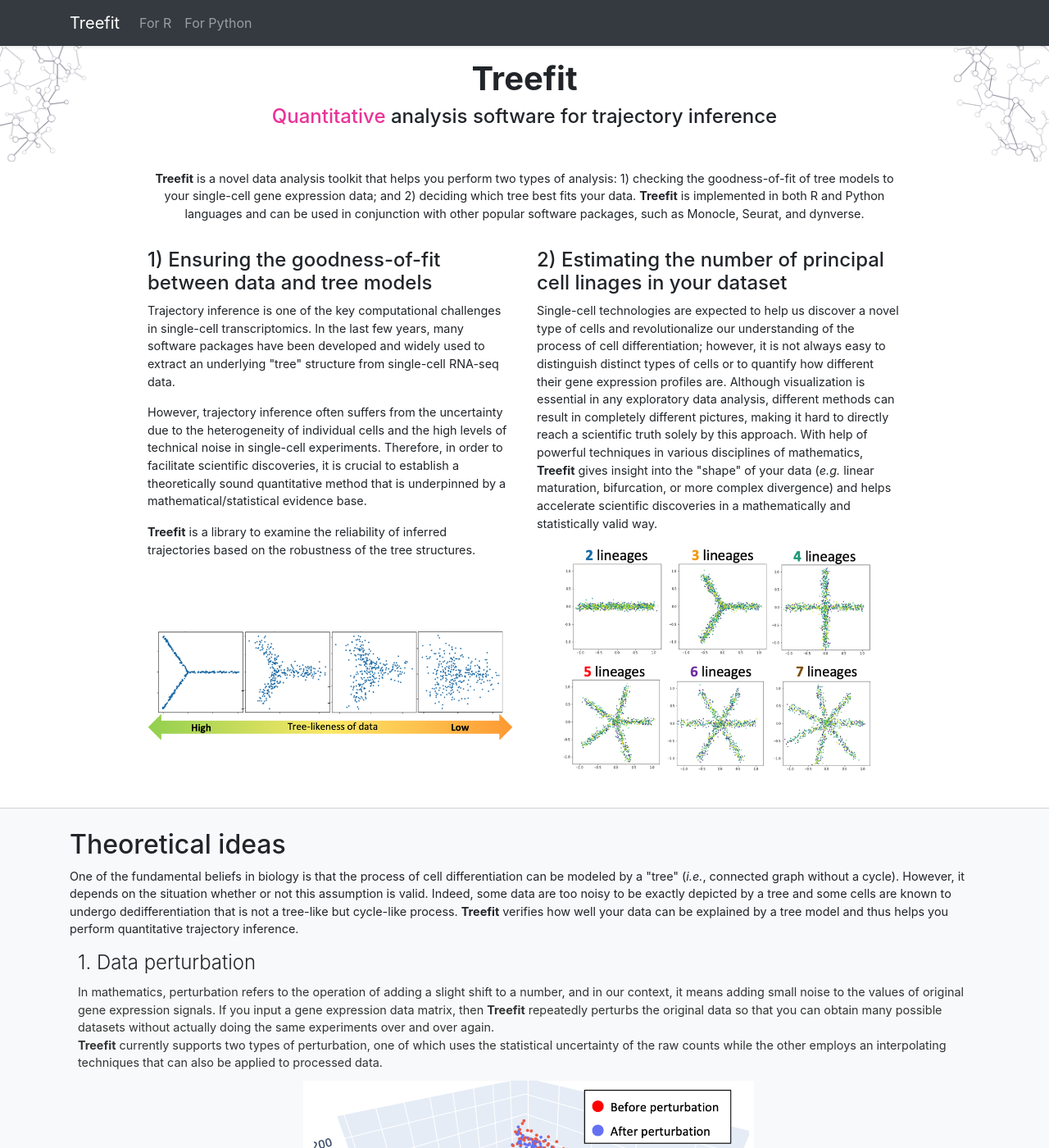
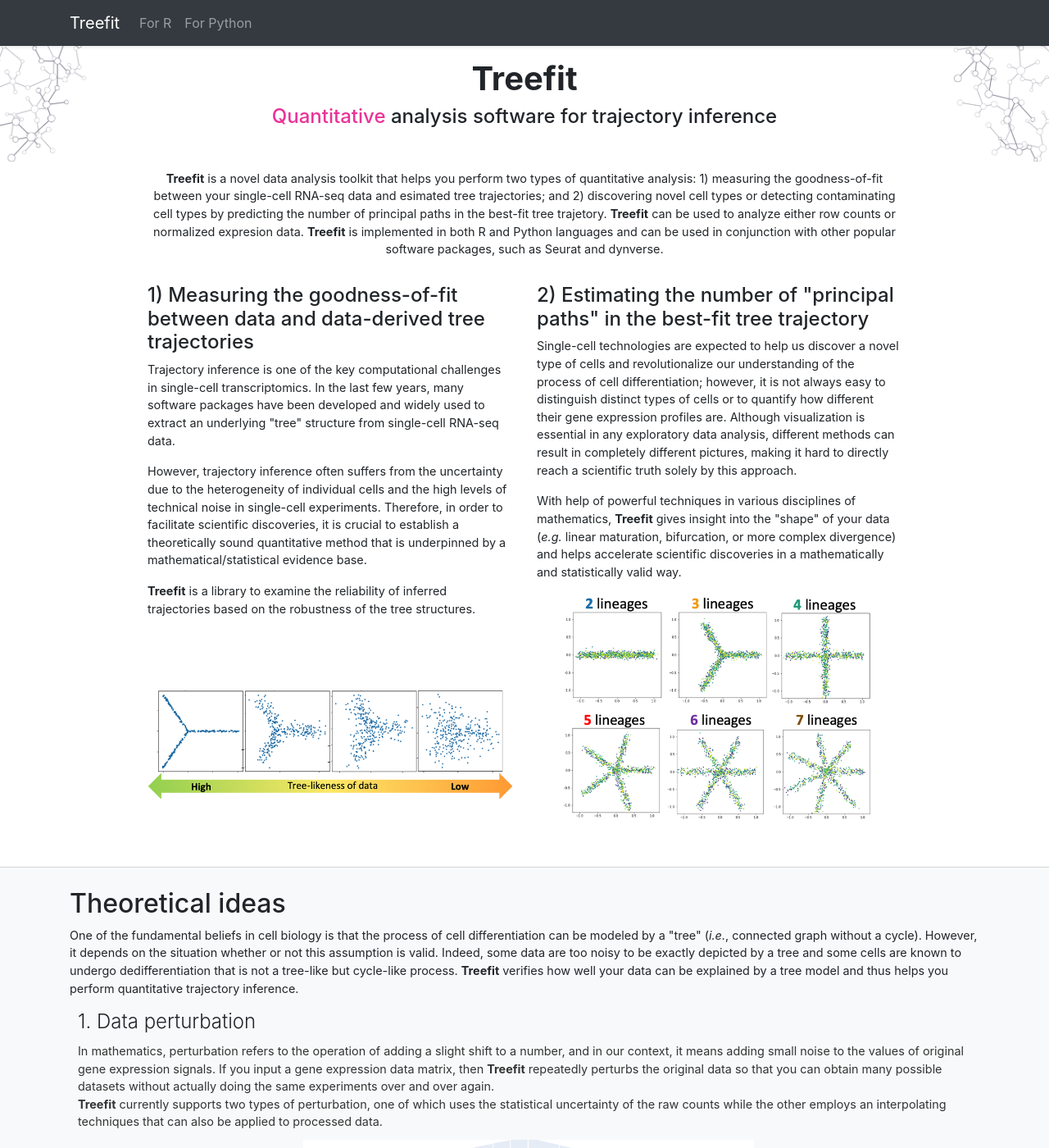
Before and after one commit to hayamizu-lab/hayamizu-lab.github.io, a Jekyll site: the page built from treefit/index.html, in a window 1280 px wide and 1400 px high. Shown: the whole window at 82% size. Built offline with Jekyll 4.4.1, drawn with Linux system fonts in a browser that asks for light colours.

Commit message:
section-abstract edited

```diff
--- a/treefit/index.html
+++ b/treefit/index.html
@@ -22,7 +22,7 @@
     <div class="row">
       <div class="col-md-10 offset-md-1 text-center">
         <p>
-          <b>Treefit</b> is a novel data analysis toolkit that helps you perform two types of analysis: 1) checking the goodness-of-fit of tree models to your single-cell gene expression data; and 2) deciding which tree best fits your data. <b>Treefit</b> is implemented in both R and Python languages and can be used in conjunction with other  popular software packages, such as Monocle, Seurat, and dynverse.
+          <b>Treefit</b> is a novel data analysis toolkit that helps you perform two types of quantitative analysis: 1) measuring the goodness-of-fit between your single-cell RNA-seq data and esimated tree trajectories; and 2) discovering novel cell types or detecting contaminating cell types by predicting the number of principal paths in the best-fit tree trajetory. <b>Treefit</b> can be used to analyze either row counts or normalized expresion data. <b>Treefit</b> is implemented in both R and Python languages and can be used in conjunction with other  popular software packages, such as Seurat and dynverse.
         </p>
       </div>
     </div>
@@ -31,7 +31,7 @@
   <div class="container">
     <div class="row">
       <div class="col-md-5 offset-md-1">
-        <h3>1) Ensuring the goodness-of-fit between data and tree models</h3>
+        <h3>1) Measuring the goodness-of-fit between data and data-derived tree trajectories</h3>
         <p>
           Trajectory inference is one of the key computational challenges in single-cell transcriptomics. In the last few years, many software packages have been developed and widely used to extract an underlying "tree" structure from single-cell RNA-seq data.
         </p>
@@ -46,9 +46,12 @@
         </div>
       </div>
       <div class="col-md-5">
-        <h3>2) Estimating the number of principal cell linages in your dataset</h3>
+        <h3>2) Estimating the number of "principal paths" in the best-fit tree trajectory</h3>
         <p>
-          Single-cell technologies are expected to help us discover a novel type of cells and revolutionalize our understanding of the process of cell differentiation; however, it is not always easy to distinguish distinct types of cells or to quantify how different their gene expression profiles are. Although visualization is essential in any exploratory data analysis, different methods can result in completely different pictures, making it hard to directly reach a scientific truth solely by this approach. With help of powerful techniques in various disciplines of mathematics, <b>Treefit</b> gives insight into the "shape" of your data (<i>e.g.</i> linear maturation, bifurcation, or more complex divergence) and helps accelerate scientific discoveries in a mathematically and statistically valid way.
+          Single-cell technologies are expected to help us discover a novel type of cells and revolutionalize our understanding of the process of cell differentiation; however, it is not always easy to distinguish distinct types of cells or to quantify how different their gene expression profiles are. Although visualization is essential in any exploratory data analysis, different methods can result in completely different pictures, making it hard to directly reach a scientific truth solely by this approach.
+        </p>
+        <p>
+          With help of powerful techniques in various disciplines of mathematics, <b>Treefit</b> gives insight into the "shape" of your data (<i>e.g.</i> linear maturation, bifurcation, or more complex divergence) and helps accelerate scientific discoveries in a mathematically and statistically valid way.
         </p>
         <div class="abstract-figure-container">
           <img src="/assets/images/abstract-right.png" class="abstract-figure">
@@ -61,7 +64,7 @@
 <section id="section-theory" class="bg-light">
   <div class="container">
     <h2>Theoretical ideas</h2>
-    <p>One of the fundamental beliefs in biology is that the process of cell differentiation can be modeled by a "tree" (<i>i.e.</i>, connected graph without a cycle). However, it depends on the situation whether or not this assumption is valid. Indeed, some data are too noisy to be exactly depicted by a tree and some cells are known to undergo dedifferentiation that is not a tree-like but cycle-like process. <b>Treefit</b> verifies how well your data can be explained by a tree model and thus helps you perform quantitative trajectory inference.</p>
+    <p>One of the fundamental beliefs in cell biology is that the process of cell differentiation can be modeled by a "tree" (<i>i.e.</i>, connected graph without a cycle). However, it depends on the situation whether or not this assumption is valid. Indeed, some data are too noisy to be exactly depicted by a tree and some cells are known to undergo dedifferentiation that is not a tree-like but cycle-like process. <b>Treefit</b> verifies how well your data can be explained by a tree model and thus helps you perform quantitative trajectory inference.</p>
     <div class="step">
       <h3>1. Data perturbation</h3>
       <p>In mathematics, perturbation refers to the operation of adding a slight shift to a number, and in our context, it means adding small noise to the values of original gene expression signals. If you input a gene expression data matrix, then <b>Treefit</b> repeatedly perturbs the original data so that you can obtain many possible datasets without actually doing the same experiments over and over again.
```
